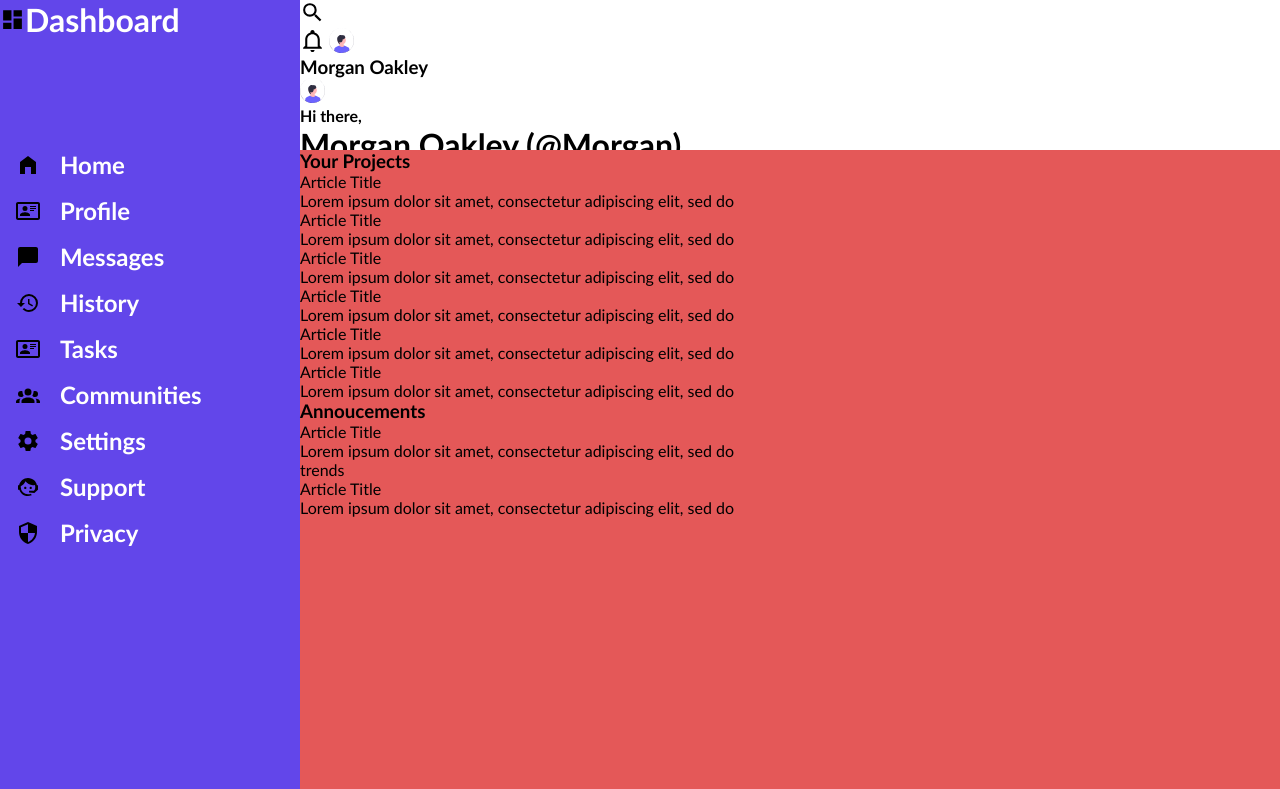
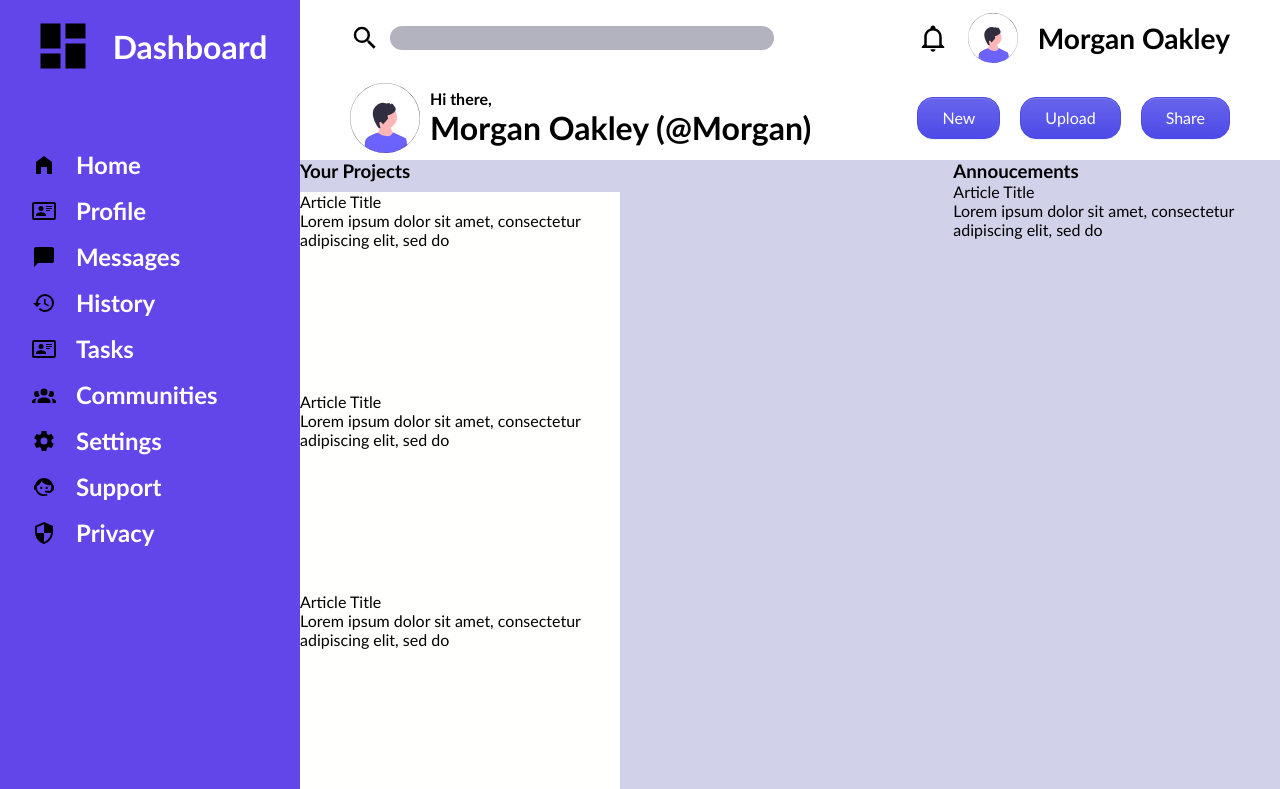
Before and after one commit to YvesConcepcion/Admin-dashboard, a plain HTML site: page index.html in a window 1280 px wide. Shown: the top 789 px of the page. Drawn offline with Linux system fonts and the light colour scheme.

Commit message:
Add the header to the dashboard

```diff
--- a/style.css
+++ b/style.css
@@ -19,7 +19,7 @@
 .container {
   display: grid;
   grid-template-columns: 300px 4fr;
-  grid-template-rows: 150px 4fr;
+  grid-template-rows: 20vh 4fr;
   height: 100vh;
 }
 
@@ -42,15 +42,22 @@ body {
   margin: 0;
 }
 
+.logo-container {
+  display: flex;
+  flex-direction: column;
+  align-items: center;
+  margin-top: 1rem;
+}
+
+.side-button,
 .logo {
   display: flex;
+  gap: 20px;
   align-items: center;
 }
 
-.side-button {
-  display: flex;
-  gap: 20px;
-  align-items: center;
+.logo img {
+  width: 60px;
 }
 
 .sidebar-menu {
@@ -58,6 +65,7 @@ body {
   flex-direction: column;
   gap: 17px;
   font-size: 1.5rem;
+  margin-left: 1rem;
 }
 
 .side-button img {
@@ -66,15 +74,96 @@ body {
 }
 
 .header {
-  display: grid;
-  border: 1px solid red;
-  grid-template-rows: 1fr 1fr;
+  display: flex;
+  flex-direction: column;
   grid-column: 2 /3;
   grid-row: 1 / 2;
 }
 
 .main {
-  grid-column: 2/3;
+  display: grid;
+  grid-template-columns: 2fr 1fr;
+  grid-column: 2 / 3;
   grid-row: 2 / 3;
-  background-color: #e45858;
+  background-color: var(--main);
 }
+
+.searchbar {
+  width: 30vw;
+  height: 3vh;
+  background-color: #a4a4b3d5;
+  border-radius: 15px;
+}
+
+.header-container {
+  display: flex;
+  flex-direction: column;
+  justify-content: space-around;
+}
+
+.header-top,
+.header-bot {
+  display: flex;
+  flex-direction: row;
+  justify-content: space-between;
+  margin: 10px 50px 5px 50px;
+}
+.header-top img {
+  width: 30px;
+}
+.header-top #notif-avatar {
+  width: 50px;
+}
+.search-container,
+.profile {
+  display: flex;
+  align-items: center;
+  gap: 10px;
+}
+
+#main-avatar {
+  width: 70px;
+}
+.header-right,
+.nav-buttons {
+  display: flex;
+  gap: 20px;
+  align-items: center;
+  font-size: 1.5rem;
+}
+
+.nav-buttons button {
+  appearance: button;
+  background-color: #4d4ae8;
+  background-image: linear-gradient(
+    180deg,
+    rgba(255, 255, 255, 0.15),
+    rgba(255, 255, 255, 0)
+  );
+  border: 1px solid #4d4ae8;
+  border-radius: 1rem;
+  box-shadow: rgba(255, 255, 255, 0.15) 0 1px 0 inset,
+    rgba(46, 54, 80, 0.075) 0 1px 1px;
+  color: #ffffff;
+  font-size: 1rem;
+  font-weight: 500;
+  line-height: 1.5;
+  margin: 0;
+  padding: 0.5rem 1.5rem;
+  text-align: center;
+  text-transform: none;
+}
+
+.trend-container {
+  grid-column: 2 /3;
+}
+.project-container {
+  display: grid;
+  grid-template-rows: 2rem 4fr;
+}
+
+.card {
+  width: 25vw;
+  height: 25vh;
+  background-color: var(--secondary);
+}
```
